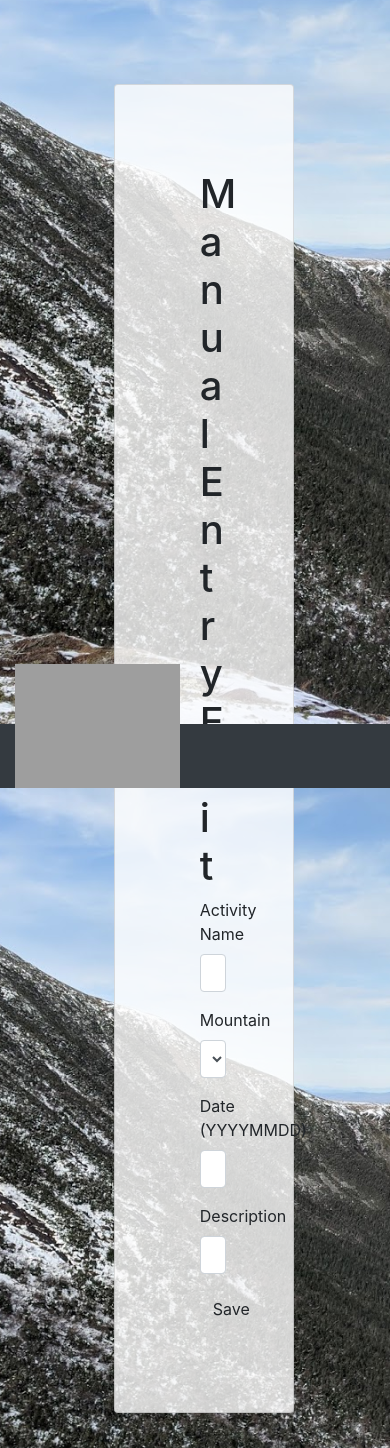
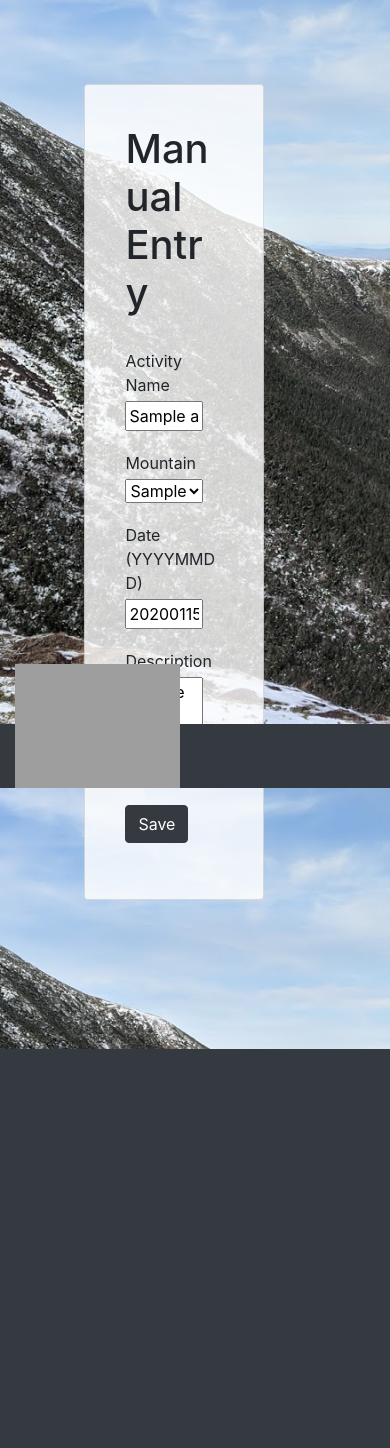
Before and after one commit to lislel/strava3, a Flask app: a page that uses app/templates/manual_entry_edit.html in a window 390 px wide. Shown: the part 56-1504 px from the top of the page. After the commit the page ends 1105 px from the top, so only its background shows below. Run offline with Flask 2, Linux system fonts and the light colour scheme; a user stored in the database is signed in; tables that the repository leaves empty hold one stand-in row (values such as "Sample post"); lists and menus that the app fills with data are empty; some libraries are stand-ins or nearby versions; grey boxes are pictures that could not be loaded.

Commit message:
manual entry form refactor

```diff
--- a/app/forms.py
+++ b/app/forms.py
@@ -31,25 +31,18 @@ class ResetPasswordForm(FlaskForm):
 
 #format mountains to be used by selectfield
 def mountain_choices():
-    choices = [('','')]
+    choices = ['']
     try:
         mts = Mountain.query.all()
         mts.sort(key=lambda x: x.name)
         i = 1
         for mt in mts:
-            choices.append((mt.name, mt.name))
+            choices.append(mt.name)
             i += 1
         # print(choices)
     except Exception as e:
         print(e)
     return choices
-
-class ManualEntryForm(FlaskForm):
-    name = StringField('Activity Name', validators=[DataRequired()])
-    mtn = SelectField('Mountain', validators=[DataRequired()], choices=mountain_choices())
-    date = StringField('Date (YYYYMMDD)', validators=[DataRequired()])
-    description = StringField('Description')
-    submit = SubmitField('Save')
 
 class ManualEntryEditForm(FlaskForm):
     name = StringField('Activity Name', validators=[DataRequired()])
--- a/app/routes.py
+++ b/app/routes.py
@@ -4,7 +4,7 @@ from werkzeug.urls import url_parse
 from app import app, db
 from app.models import User, Mountain, Activity
 from app.oauth import StravaOauth, DataIngest
-from app.forms import ResetPasswordForm, ManualEntryForm, ManualEntryEditForm, ManualEntryViewForm, ContactUsForm, LinkStravaForm
+from app.forms import mountain_choices, ResetPasswordForm, ManualEntryEditForm, ManualEntryViewForm, ContactUsForm, LinkStravaForm
 from app.email import send_password_reset_email, send_email
 
 import time
@@ -220,29 +220,28 @@ def reset_password(token):
 @app.route('/manual_entry', methods=['GET', 'POST'])
 @login_required
 def manual_entry():
-    form = ManualEntryForm()
-    if form.validate_on_submit():
-        if manual_entry_data_check(form.mtn.data, form.date.data):
+    if request.method == 'POST':
+        if manual_entry_data_check(request.form['mountain'], request.form['date']):
             act = Activity()
-            act.name = form.name.data
+            act.name = request.form['act_name']
             act.polyline = None
             act_id = act.id
             act.url = '/view/' + act.name
             #act.url = 'https://www.youtube.com/watch?v=p3G5IXn0K7A'
-            mt = find_mountain(form.mtn.data)
+            mt = find_mountain(request.form['mountain'])
             act.mountains.append(mt)
             act.activity_id = None
-            act.date = convert_date(form.date.data)
+            act.date = convert_date(request.form['date'])
             current_user.activities.append(act)
-            act.description = form.description.data
+            act.description = request.form['description']
             db.session.commit()
 
             flash("Peak Saved!")
             return redirect(url_for('index'))
-        if not manual_entry_data_check(form.mtn.data, form.date.data):
+        else:
             flash("Invalid Data")
 
-    return render_template('manual_entry.html', title="Manual Entry", form=form)
+    return render_template('manual_entry.html', title="Manual Entry", mt_list=mountain_choices())
 
 def manual_entry_data_check(mountain, date):
     if len(mountain) < 3:
@@ -272,26 +271,27 @@ def convert_date(date_str):
 def manual_entry_edit(act_name):
     act = find_act_from_name(act_name)
     date_str = act.date[0:4] + act.date[5:7] + act.date[8:10]
-    form = ManualEntryEditForm(name=act.name, mountain=act.mountains[0].name, date=date_str, description=act.description)
-    if form.validate_on_submit():
-        if manual_entry_data_check(form.mtn.data, form.date.data):
-            act.name = form.name.data
+    #form = ManualEntryEditForm(name=act.name, mountain=act.mountains[0].name, date=date_str, description=act.description)
+    form_data = {"act_name": act.name, "mountain": act.mountains[0].name, "date": date_str, "description": act.description}
+    if request.method == 'POST':
+        if manual_entry_data_check(request.form['mountain'], request.form['date']):
+            act.name = request.form['act_name']
             act.polyline = None
             #act.url = 'https://www.youtube.com/watch?v=p3G5IXn0K7A'
             act.url = '/view/' + act.name
-            mt = find_mountain(form.mtn.data)
+            mt = find_mountain(request.form['mountain'])
             act.mountains[0] = mt
             act.activity_id = None
-            act.date = convert_date(form.date.data)
-            act.description = form.description.data
+            act.date = convert_date(request.form['date'])
+            act.description = request.form['description']
             db.session.commit()
 
             flash("Edit Saved!")
             return redirect(url_for('index'))
-        if not manual_entry_data_check(form.mountain.data, form.date.data):
+        else:
             flash("Invalid Data   ")
 
-    return render_template('manual_entry_edit.html', title="Edit Activity", form=form)
+    return render_template('manual_entry_edit.html', title="Edit Activity", form_data=form_data, mt_list=mountain_choices())
 
 def find_act_from_name(act_name):
     for act in Activity.query.all():
--- a/app/static/css/manual_entry.css
+++ b/app/static/css/manual_entry.css
@@ -1,3 +1,7 @@
 .content-wrap {
 	  background-image: url("../images/GOS1.jpg");
 }
+
+.textfield {
+	width: 80%;
+}
--- a/app/templates/manual_entry_edit.html
+++ b/app/templates/manual_entry_edit.html
@@ -1,5 +1,4 @@
 {% extends "base.html" %}
-{% import 'bootstrap/wtf.html' as wtf %}
 
 {% block head %}
     {{ super() }}
@@ -11,14 +10,30 @@
 {% block app_content %}
     <div class="container-fluid" style="padding: 10vh;">
         <div class="row">
-			<div class="col-1 col-lg-2"></div>
-	        <div class="col-10 col-sm-8 col-md-8 col-lg-6">
-	           	<div class="form-content card">
-			    	<h1>Manual Entry Edit</h1>
-			        <div class="row">
-			            <div class="col-sm-6 col-md-4">
-			                {{ wtf.quick_form(form) }}
-			            </div>
+            <div class="col-sm-1 col-md-2 col-lg-3"></div>
+                <div class="col-10 col-md-8 col-lg-6">
+                    <div class="form-content card" style="padding: 40px;">
+                        <h1>Manual Entry</h1>
+                        <br>
+                        <form action="" method=post>
+                            <p style="margin-bottom: 4px;">Activity Name</p>
+                            <input class="textfield" type="text" id="act_name" name="act_name" value="{{ form_data['act_name'] }}">
+                            <p style="margin-bottom: 4px; margin-top: 20px">Mountain</p>
+                            <select class="textfield" type="text" id="mountain" name="mountain" selected="{{ form_data['mountain'] }}">
+                                {% for mt in mt_list %}
+                                	{% if mt == form_data['mountain'] %}
+                                    	<option value="{{ mt }}" selected="selected">{{ mt }}</option>
+                                	{% else %}
+										<option value="{{ mt }}">{{ mt }}</option>
+                                	{% endif %}
+                                {% endfor %}
+                            </select>
+                            <p style="margin-bottom: 4px; margin-top: 20px">Date (YYYYMMDD)</p>
+                            <input class="textfield" type="text" id="date" name="date" value="{{ form_data['date'] }}">
+                            <p style="margin-bottom: 4px; margin-top: 20px">Description</p>
+                            <textarea class="textfield" type="textarea" id="description" name="description" rows="4">{{ form_data['description'] }}</textarea>
+                            <p><button type="submit" name="submit" class="btn btn-dark" value="save" style="margin-top: 20px;">Save</button></p>
+                        </form>
                     </div>
                 </div>
             </div>
```
Also changed, not shown: app/templates/manual_entry.html (+24 -8 lines). Lines whose indentation alone changed are shown as unchanged.
